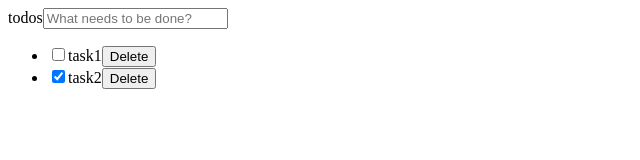
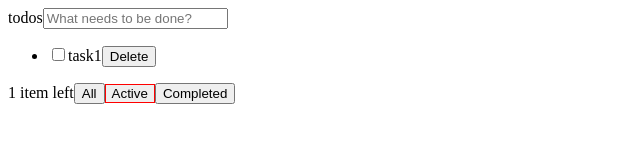
Before and after one commit to Sabci0/to_do, a plain HTML site: page index.html in a window 1280 px wide. Shown: the whole page, without its empty margins (0-640 px from the left). Drawn offline with Linux system fonts and the light colour scheme.

Commit message:
add generate filters

```diff
--- a/index.html
+++ b/index.html
@@ -6,9 +6,15 @@
           content="width=device-width, user-scalable=no, initial-scale=1.0, maximum-scale=1.0, minimum-scale=1.0">
     <meta http-equiv="X-UA-Compatible" content="ie=edge">
     <script src="./src/js/app.js" type="module" defer async></script>
+    <style>
+        .filters__btn--checked{
+            border: 1px solid red;
+        }
+    </style>
     <title>Document</title>
 </head>
 <body>
 <div id="app"></div>
+
 </body>
 </html>
--- /dev/null
+++ b/src/js/generateFilters.js
@@ -0,0 +1,40 @@
+import createTag from "./createTag.js";
+import state from "./store.js";
+import {setFilter} from "./helpers.js";
+
+
+export function generateFilters() {
+    const boxFilters = createTag({
+        tagClasses: "filters",
+    });
+
+    const counter = state.tasks.filter((task) => !task.status).length
+
+    const counterTag = createTag({
+        tagName: 'span',
+        tagClasses: 'filter',
+        tagText: `${counter} item${counter > 1 ?"s": "" } left`
+    })
+    boxFilters.appendChild(counterTag);
+
+    state.filters.forEach((btn) => {
+        const classList = ['filters__btn']
+
+        if (btn.isActive) {
+            classList.push('filters__btn--checked')
+        }
+            const btnTag = createTag({
+                tagName: 'button',
+                tagClasses: classList,
+                tagText: btn.name,
+                tagEvents: [{
+                    type: 'click',
+                    cb: () => {
+                        setFilter(btn, state)
+                    }
+                }],
+            })
+        boxFilters.appendChild(btnTag);
+    })
+        return boxFilters
+}
--- a/src/js/generateGUI.js
+++ b/src/js/generateGUI.js
@@ -1,6 +1,7 @@
 import createTag from "./createTag.js";
 import state from "./store.js";
 import {addTask, changeStatus, deleteTask} from "./helpers.js";
+import {generateFilters} from "./generateFilters.js";
 
 function generateTaskList() {
     const ulTag = createTag({
@@ -8,7 +9,20 @@ function generateTaskList() {
         tagClasses: 'todo__tasks'
     })
 
-    state.tasks.forEach(({id, name, status}) => {
+    const activeFilter = state.filters.filter((item) => item.isActive)[0].name
+    state.tasks
+        .filter((task) => {
+            if (activeFilter === 'All'){
+                return true
+            }
+            if (activeFilter === 'Active'){
+                return !task.status
+            }
+            if (activeFilter === 'Completed'){
+                return task.status
+            }
+        })
+        .forEach(({id, name, status}) => {
         const liTag = createTag({
             tagName: 'li',
             tagClasses: ['todo__task', 'task']
@@ -113,6 +127,7 @@ export function generateGUI() {
     containerTag.appendChild(labelTag);
     containerTag.appendChild(inputTag);
     containerTag.appendChild(generateTaskList());
+    containerTag.appendChild(generateFilters())
 
     return containerTag;
 }
--- a/src/js/helpers.js
+++ b/src/js/helpers.js
@@ -34,4 +34,16 @@ export function changeStatus(id, {tasks}) {
             task.status = !task.status;
         }
     })
+    render();
 }
+
+export function setFilter(filter, {filters}) {
+    filters.forEach((item) => {
+        if (item === filter){
+            item.isActive = true;
+        } else {
+            item.isActive = false;
+        }
+    })
+    render();
+}
--- a/src/js/store.js
+++ b/src/js/store.js
@@ -9,7 +9,21 @@ const state = {
             id: 2,
             name: 'task2',
             status: true
-        }
+        },
+    ],
+    filters:[
+        {
+            name: 'All',
+            isActive: false,
+        },
+        {
+            name: 'Active',
+            isActive: true,
+        },
+        {
+            name: 'Completed',
+            isActive: false,
+        },
     ]
 }
 
```
